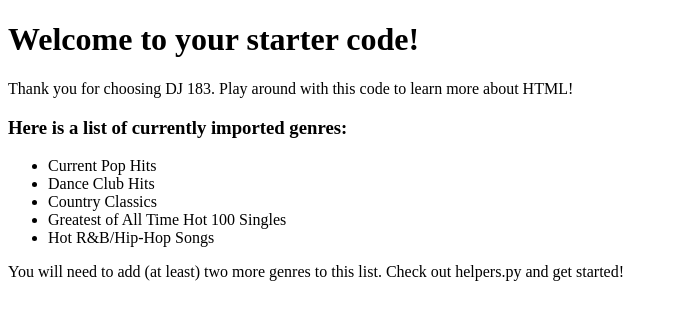
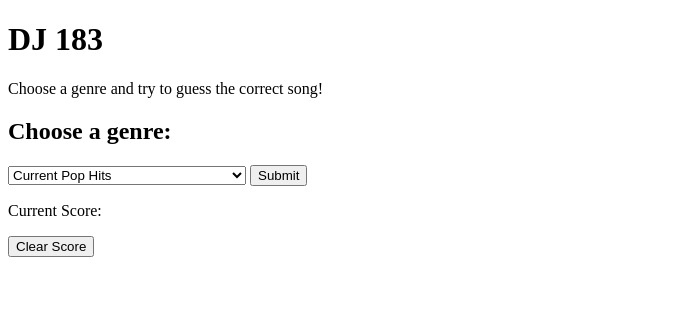
Before and after one commit to rishik34561/Gritty-Beats, a Flask app: page / in a window 1280 px wide. Shown: the top 320 px of the page, without its empty margins (0-678 px from the left). Run offline with Flask 2, Linux system fonts and the light colour scheme.

Commit message:
Updated base.html

```diff
--- /dev/null
+++ b/controllers/question.py
@@ -0,0 +1,5 @@
+from app import app
+from flask import render_template
+
+@app.route('/question')
+def question():
--- a/templates/base.html
+++ b/templates/base.html
@@ -7,10 +7,12 @@
   </head>
   <body>
     <div id="header">
-      <h1>Welcome to your starter code!</h1>
-      <p>Thank you for choosing DJ 183. Play around with this code to learn more about HTML!<p>
+      <h1>DJ 183</h1>
+      <p>Choose a genre and try to guess the correct song!<p>
     </div>
+
     <div id="content">{% block content %}{% endblock %}</div>
-
+    <p>Current Score: </p>
+    <button id="clearScore">Clear Score</button>
   </body>
 </html>
--- a/templates/index.html
+++ b/templates/index.html
@@ -2,12 +2,14 @@
 
 {% block content %}
 
-    <h3>Here is a list of currently imported genres:</h2>
-    <ul>
-    {% for genre in genres %}
-    	<li>{{ genre }}</li>
-    {% endfor %}
-    </ul>
-    <p>You will need to add (at least) two more genres to this list. Check out helpers.py and get started!</p>
+    <h2>Choose a genre:</h2>
+    <form>
+        <select name="genres">
+            {% for genre in genres %}
+                <option>{{genre}}</option>
+            {% endfor %}
+        </select>
+        <input type="submit">
+    </form>
 
 {% endblock %}
```
